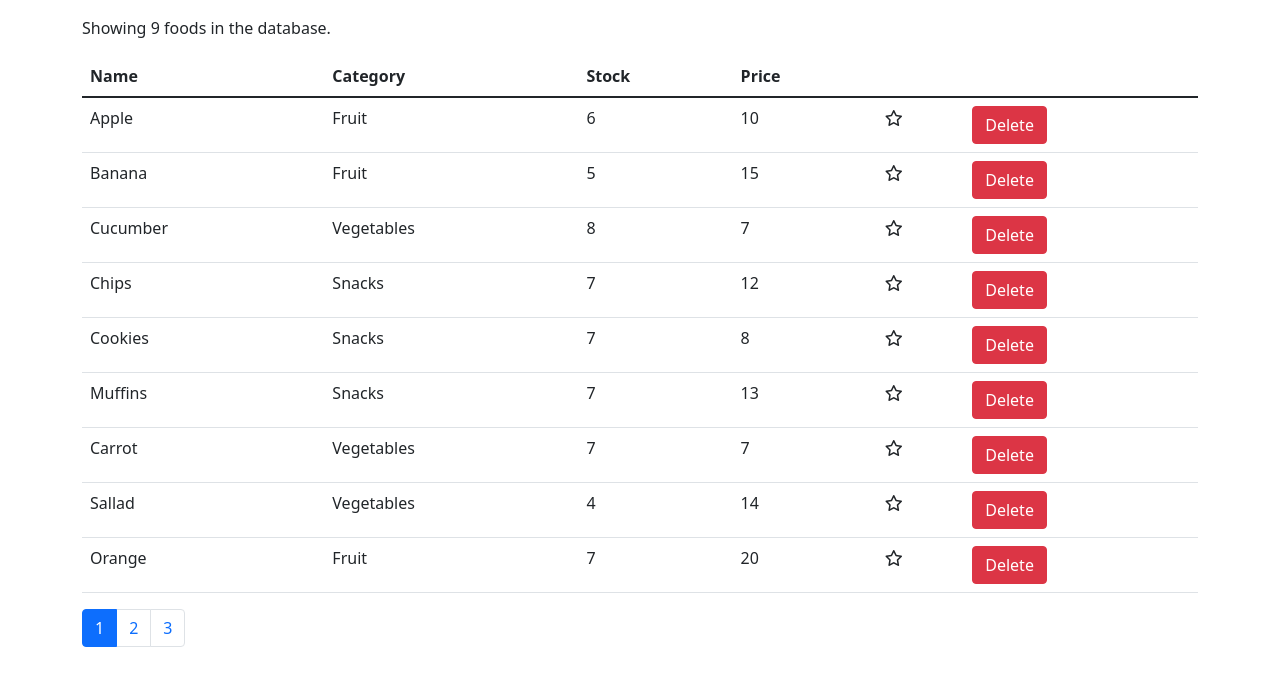
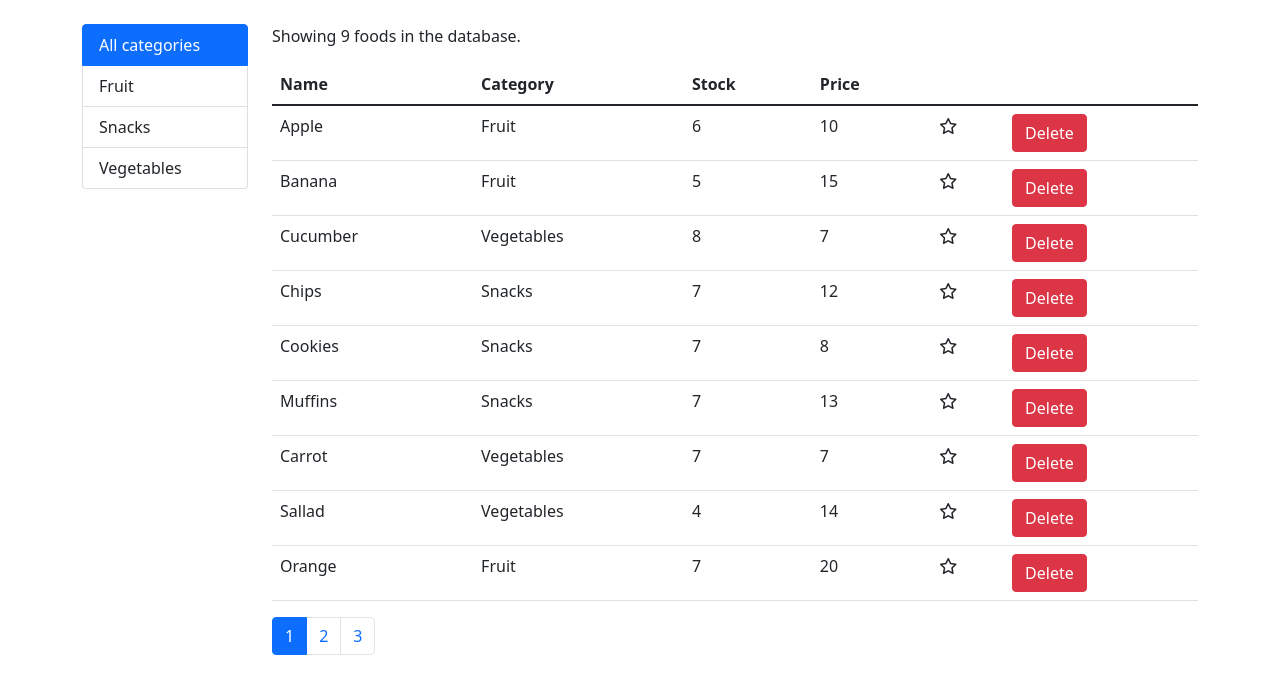
Before and after one commit to PalmkvistJoakim/intensive-foods, a React (Create React App) app: page / in a window 1280 px wide. Shown: the top 694 px of the page. Built offline with nearby package versions, Linux system fonts and the light colour scheme.

Commit message:
Added ListGroup-component

```diff
--- a/src/App.jsx
+++ b/src/App.jsx
@@ -4,7 +4,7 @@ import Foods from "./components/Foods";
 class App extends Component {
   render() {
     return (
-      <div className="container mt-3">
+      <div className="container">
         <Foods />
       </div>
     );
--- a/src/components/Foods.jsx
+++ b/src/components/Foods.jsx
@@ -1,14 +1,25 @@
 import React, { Component } from "react";
+import { getCategories } from "../services/fakeCategoryService";
 import { getFoods } from "../services/fakeFoodService";
 import Favorite from "./common/Favorite";
+import ListGroup from "./common/ListGroup";
 import Pagination from "./common/Pagination";
+
+const DEFAULT_CATEGORY = { _id: "", name: "All categories" };
 
 class Foods extends Component {
   state = {
-    foods: getFoods(),
+    foods: [],
+    categories: [],
     pageSize: 4,
     selectedPage: 1,
+    selectedCategory: DEFAULT_CATEGORY,
   };
+
+  componentDidMount() {
+    const categories = [DEFAULT_CATEGORY, ...getCategories()];
+    this.setState({ foods: getFoods(), categories });
+  }
 
   handleFavor = (food) => {
     const foods = [...this.state.foods];
@@ -20,14 +31,25 @@ class Foods extends Component {
 
   handlePageChange = (page) => this.setState({ selectedPage: page });
 
+  handleCategorySelect = (category) =>
+    this.setState({ selectedCategory: category });
+
   render() {
-    const { pageSize, selectedPage } = this.state;
+    const { pageSize, selectedPage, categories, selectedCategory } = this.state;
     const { length: count } = this.state.foods;
 
     if (count === 0) return <p>There are no foods in the database.</p>;
 
     return (
-      <>
+      <div className="row mt-4">
+        <div className="col-2">
+          <ListGroup
+            items={categories}
+            selectedItem={selectedCategory}
+            onItemSelect={this.handleCategorySelect}
+          />
+        </div>
+        <div className="col">
           <p>Showing {count} foods in the database.</p>
           <table className="table">
             <thead>
@@ -71,7 +93,8 @@ class Foods extends Component {
             selectedPage={selectedPage}
             onPageChange={this.handlePageChange}
           />
-      </>
+        </div>
+      </div>
     );
   }
 
--- /dev/null
+++ b/src/components/common/ListGroup.jsx
@@ -0,0 +1,22 @@
+import React from "react";
+
+function ListGroup({ items, selectedItem, onItemSelect }) {
+  return (
+    <ul className="list-group">
+      {items.map((item) => (
+        <li
+          ket={item._id}
+          style={{ cursor: "pointer" }}
+          className={
+            item === selectedItem ? "list-group-item active" : "list-group-item"
+          }
+          onClick={() => onItemSelect(item)}
+        >
+          {item.name}
+        </li>
+      ))}
+    </ul>
+  );
+}
+
+export default ListGroup;
```
Lines whose indentation alone changed are shown as unchanged.
